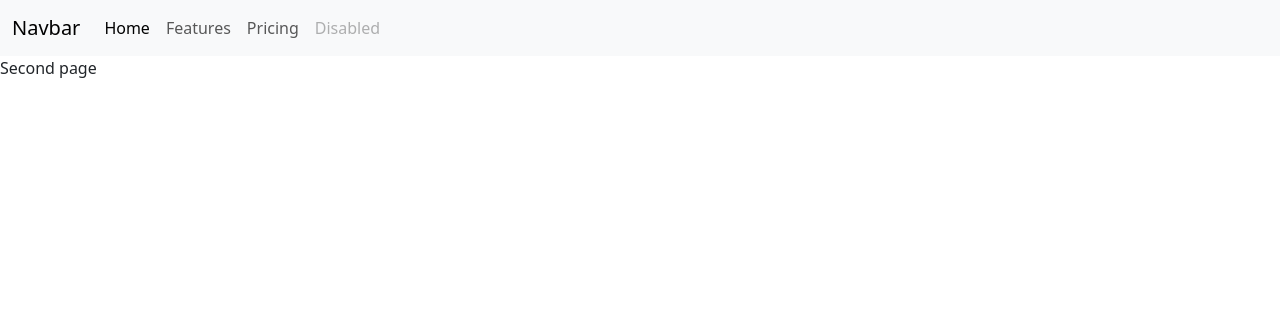
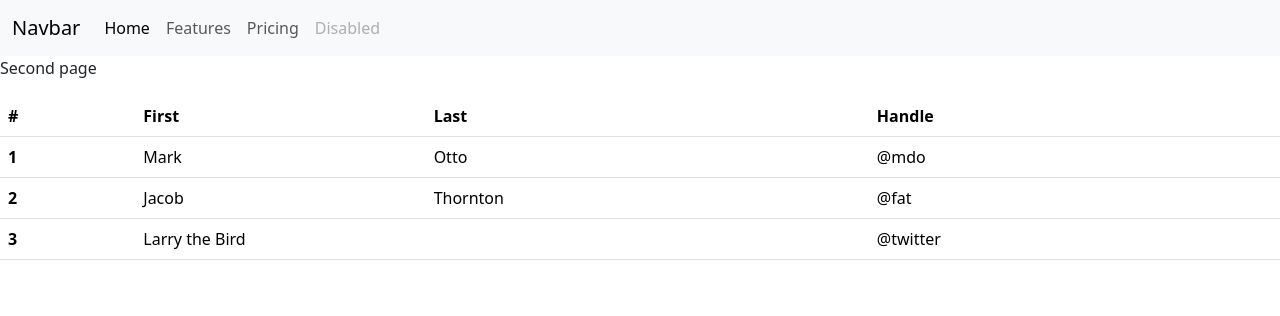
Before and after one commit to gines18/Flask, a Flask app: page /test in a window 1280 px wide. Shown: the top 316 px of the page. Run offline with Flask 3, Linux system fonts and the light colour scheme.

Commit message:
add Table for new.html file

```diff
--- a/templates/base.html
+++ b/templates/base.html
@@ -34,6 +34,9 @@
 
     {% block content %}
     {% endblock %}
+
+    {% block table %}
+    {% endblock %}
     <script src="https://cdn.jsdelivr.net/npm/bootstrap@5.3.2/dist/js/bootstrap.bundle.min.js" integrity="sha384-C6RzsynM9kWDrMNeT87bh95OGNyZPhcTNXj1NW7RuBCsyN/o0jlpcV8Qyq46cDfL" crossorigin="anonymous"></script>
 </body>
 </body>
--- a/templates/new.html
+++ b/templates/new.html
@@ -2,3 +2,35 @@
 {% block content %}
 <p>Second page</p>
 {% endblock %}
+
+{% block table %}
+<table class="table">
+    <thead>
+      <tr>
+        <th scope="col">#</th>
+        <th scope="col">First</th>
+        <th scope="col">Last</th>
+        <th scope="col">Handle</th>
+      </tr>
+    </thead>
+    <tbody>
+      <tr>
+        <th scope="row">1</th>
+        <td>Mark</td>
+        <td>Otto</td>
+        <td>@mdo</td>
+      </tr>
+      <tr>
+        <th scope="row">2</th>
+        <td>Jacob</td>
+        <td>Thornton</td>
+        <td>@fat</td>
+      </tr>
+      <tr>
+        <th scope="row">3</th>
+        <td colspan="2">Larry the Bird</td>
+        <td>@twitter</td>
+      </tr>
+    </tbody>
+  </table>
+{% endblock %}
```
